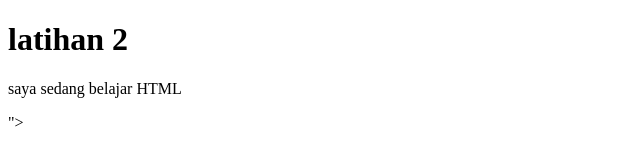
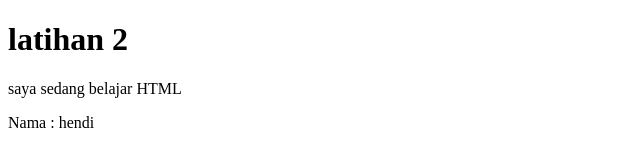
Before and after one commit to akumhen10/latihan2, a plain HTML site: page index.html in a window 1280 px wide. Shown: the full height of the page, 0-640 px from the left. Drawn offline with Linux system fonts and the light colour scheme.

Commit message:
menamonika nama

```diff
--- a/index.html
+++ b/index.html
@@ -7,9 +7,11 @@
   <title></title>
 </head>
 
+
 <body>
   <h1> latihan 2</h1></h1>
   <p>saya sedang belajar HTML </p>
- </tag>">
+   <p>Nama : hendi</b></p>
+</body>
 
 </html>
```
